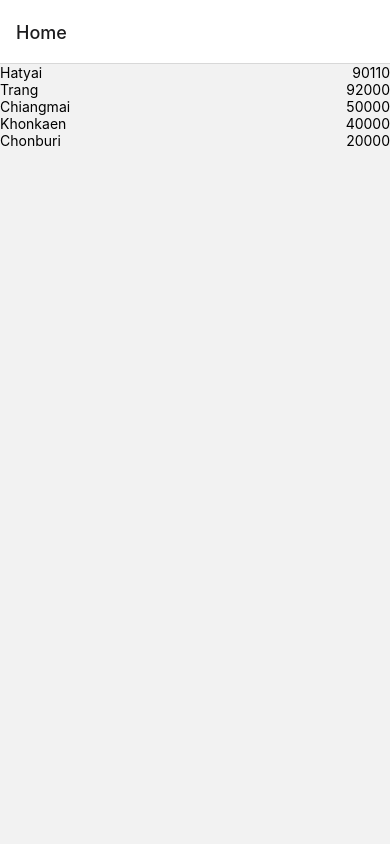
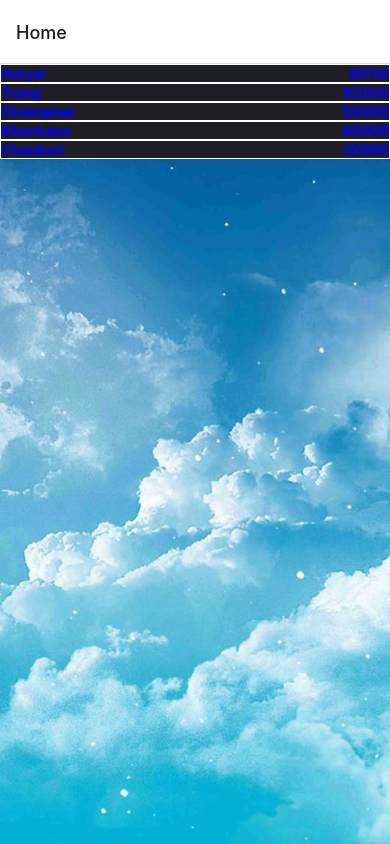
Before and after one commit to demonsjostle/Lab3SA04-6010110044, a React Native app in the folder wt-app/: screen /Home in a window 390 px wide. Built offline with nearby package versions, Linux system fonts and the light colour scheme.

Commit message:
get more forecastInfo status

```diff
--- a/wt-app/components/Weather.js
+++ b/wt-app/components/Weather.js
@@ -3,6 +3,7 @@ import { Text, View, ImageBackground, StyleSheet } from 'react-native'
 import Forecast from './Forecast'
 export default function Weather(props) {
     const [forecastInfo, setForecastInfo] = useState({
+        name: '-',
         main: '-',
         description: '-',
         temp: 0
@@ -10,8 +11,7 @@ export default function Weather(props) {
     useEffect(() => {
         console.log(`fetching data with zipCode = ${props.zipCode}`)
         if (props.zipCode) {
-            fetch(`http://api.openweathermap.org/data/2.5/weather?q=${props.zipCode},th&units=metric&APPID=2d1f18773df95c8108138fb8509b1893
-`)
+            fetch(`http://api.openweathermap.org/data/2.5/weather?q=${props.zipCode},th&units=metric&APPID=2d1f18773df95c8108138fb8509b1893`)
                 .then((response) => response.json())
                 .then((json) => {
                     setForecastInfo({
--- a/wt-app/screen/ZipCodeScreen.js
+++ b/wt-app/screen/ZipCodeScreen.js
@@ -1,5 +1,5 @@
 import React from 'react'
-import { FlatList, View, Text, StyleSheet } from 'react-native'
+import { FlatList, View, Text, StyleSheet, ImageBackground, ScrollView } from 'react-native'
 import { useNavigation } from '@react-navigation/native'
 import { StatusBar } from 'expo-status-bar'
 import { TouchableHighlight } from 'react-native-gesture-handler'
@@ -16,8 +16,8 @@ const ZipItem = ({ place, code, navigation }) => (
         navigation.navigate('Weather', { zipCode: code })
     }}>
         <View style={styles.zipItem}>
-            <Text>{place}</Text>
-            <Text>{code}</Text>
+            <Text style={styles.font}>{place}</Text>
+            <Text style={styles.font}>{code}</Text>
         </View>
     </TouchableHighlight>
 )
@@ -27,14 +27,18 @@ const _keyExtractor = item => item.code
 export default function ZipCodeScreen() {
     const navigation = useNavigation()
     return (
-        <View>
-            <FlatList
-                data={availableZipItems}
-                keyExtractor={_keyExtractor}
-                renderItem={({ item }) => <ZipItem {...item} navigation={navigation} />}
-            />
-            <StatusBar style="auto" />
-        </View>
+
+        <View style={styles.zipList}>
+            <ImageBackground source={require('../bg.jpeg')} style={styles.backdrop}>
+                <FlatList style={styles.zipList}
+                    data={availableZipItems}
+                    keyExtractor={_keyExtractor}
+                    renderItem={({ item }) => <ZipItem {...item} navigation={navigation} />}
+                />
+                <StatusBar style="auto" />
+            </ImageBackground>
+        </View >
+
     );
 
 }
@@ -43,14 +47,26 @@ const styles = StyleSheet.create({
     zipItem: {
         flex: 1,
         flexDirection: 'row',
-        justifyContent: 'space-between'
-    },
-    zipPlace: {
-        flex: 1,
+        justifyContent: 'space-between',
+        backgroundColor: "#1e1e26",
+        borderColor: "#fff",
+        borderStyle: "solid",
+        borderWidth: "1px"
 
     },
-    zipCode: {
-        flex: 1,
+    font: {
+        fontSize: "35",
+        color: 'blue',
+        fontWeight: 'bold'
+    },
+    zipList: {
+        flexDirection: 'column',
 
+        flex: 40
+    },
+    backdrop: {
+        width: '100%',
+        height: '100%'
     }
+
 })
```
Also changed, not shown: wt-app/bg.jpeg.
